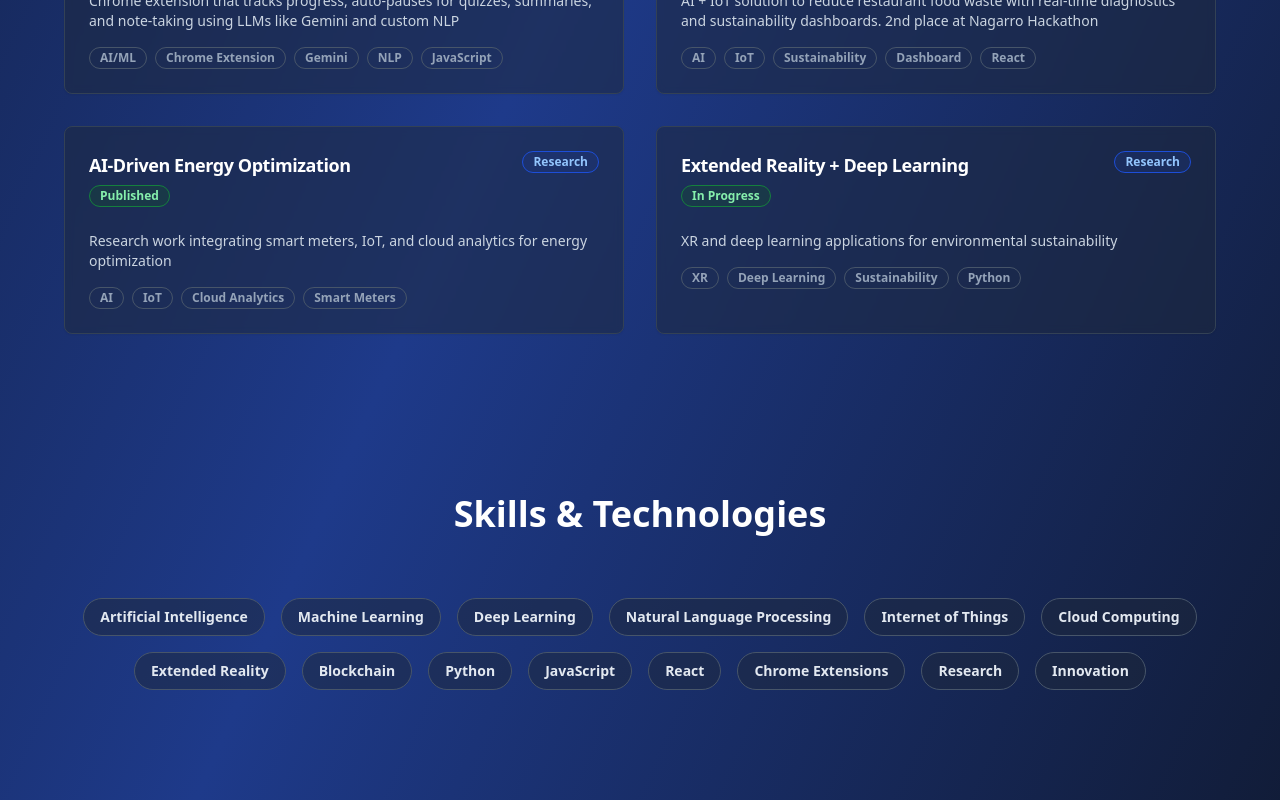
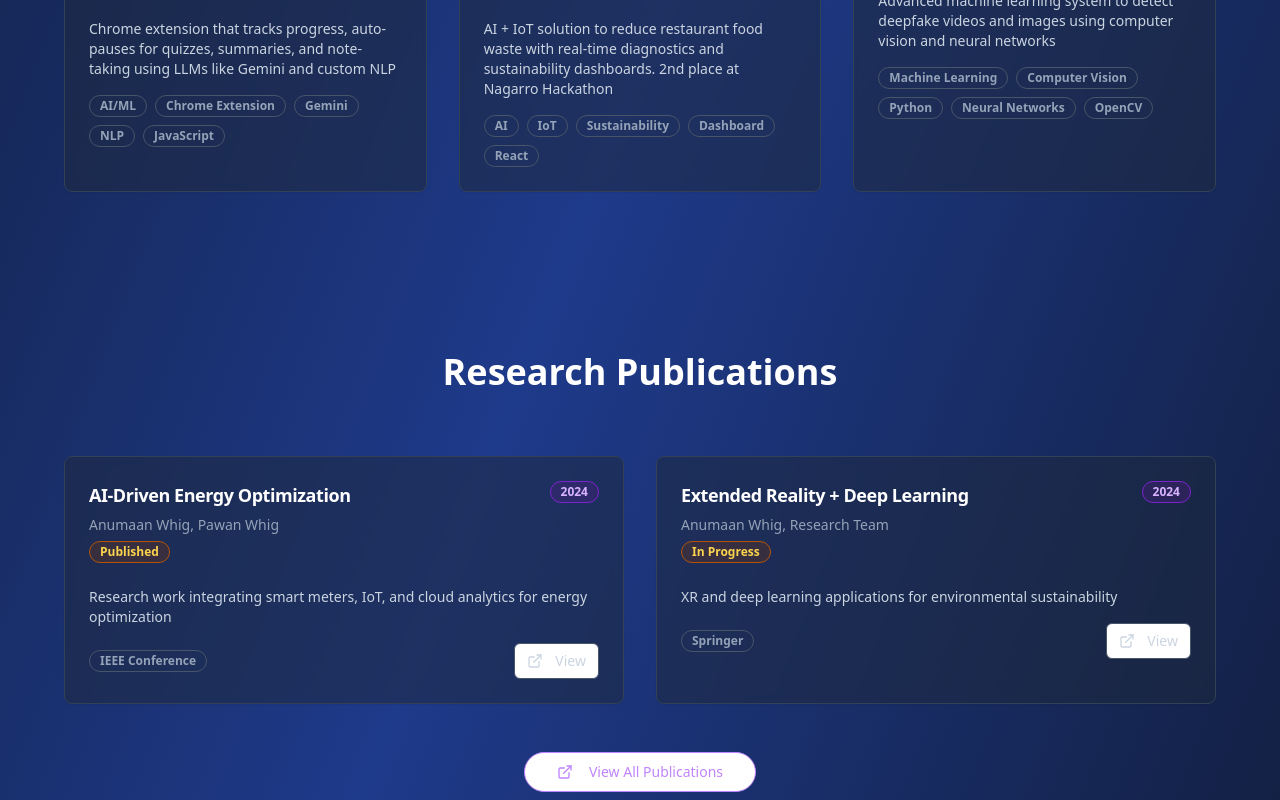
Before and after one commit to TheAnumaan/whig-portfolio-nexus, a React (Vite) app: page / in a window 1280 px wide. Shown: the part 1620-2420 px from the top of the page. Built offline with nearby package versions, Linux system fonts and the light colour scheme.

Commit message:
Refactor: Add research and project sections
- Added separate sections for research papers and projects.
- Fetched research papers from Google Scholar.
- Added "Deepfake Detector" to projects.
- Updated LinkedIn and GitHub links.

```diff
--- a/src/pages/Index.tsx
+++ b/src/pages/Index.tsx
@@ -31,18 +31,31 @@ const Index = () => {
     },
     {
       id: 3,
+      title: "Deepfake Detector",
+      description: "Advanced machine learning system to detect deepfake videos and images using computer vision and neural networks",
+      technologies: ["Machine Learning", "Computer Vision", "Python", "Neural Networks", "OpenCV"],
+      type: "AI/Security",
+      status: "Completed"
+    }
+  ]);
+
+  const [researchPapers, setResearchPapers] = useState([
+    {
+      id: 1,
       title: "AI-Driven Energy Optimization",
       description: "Research work integrating smart meters, IoT, and cloud analytics for energy optimization",
-      technologies: ["AI", "IoT", "Cloud Analytics", "Smart Meters"],
-      type: "Research",
+      authors: "Anumaan Whig, Pawan Whig",
+      publication: "IEEE Conference",
+      year: "2024",
       status: "Published"
     },
     {
-      id: 4,
+      id: 2,
       title: "Extended Reality + Deep Learning",
       description: "XR and deep learning applications for environmental sustainability",
-      technologies: ["XR", "Deep Learning", "Sustainability", "Python"],
-      type: "Research",
+      authors: "Anumaan Whig, Research Team",
+      publication: "Springer",
+      year: "2024",
       status: "In Progress"
     }
   ]);
@@ -51,7 +64,7 @@ const Index = () => {
     "Artificial Intelligence", "Machine Learning", "Deep Learning",
     "Natural Language Processing", "Internet of Things", "Cloud Computing",
     "Extended Reality", "Blockchain", "Python", "JavaScript", "React",
-    "Chrome Extensions", "Research", "Innovation"
+    "Chrome Extensions", "Research", "Innovation", "Computer Vision"
   ];
 
   const achievements = [
@@ -172,11 +185,19 @@ const Index = () => {
                 <Mail className="w-4 h-4 mr-2" />
                 Contact Me
               </Button>
-              <Button variant="outline" className="border-blue-400 text-blue-400 hover:bg-blue-400 hover:text-white px-8 py-3 rounded-full">
+              <Button
+                variant="outline"
+                className="border-blue-400 text-blue-400 hover:bg-blue-400 hover:text-white px-8 py-3 rounded-full"
+                onClick={() => window.open('https://github.com/TheAnumaan', '_blank')}
+              >
                 <Github className="w-4 h-4 mr-2" />
                 GitHub
               </Button>
-              <Button variant="outline" className="border-blue-400 text-blue-400 hover:bg-blue-400 hover:text-white px-8 py-3 rounded-full">
+              <Button
+                variant="outline"
+                className="border-blue-400 text-blue-400 hover:bg-blue-400 hover:text-white px-8 py-3 rounded-full"
+                onClick={() => window.open('https://www.linkedin.com/in/anumaan-whig-41556b323/', '_blank')}
+              >
                 <Linkedin className="w-4 h-4 mr-2" />
                 LinkedIn
               </Button>
@@ -263,10 +284,10 @@ const Index = () => {
             transition={{ duration: 0.8 }}
             viewport={{ once: true }}
           >
-            Projects & Research
+            Projects
           </motion.h2>
 
-          <div className="grid md:grid-cols-2 gap-8">
+          <div className="grid md:grid-cols-2 lg:grid-cols-3 gap-8">
             {projects.map((project, index) => (
               <motion.div
                 key={project.id}
@@ -302,6 +323,75 @@ const Index = () => {
                 </Card>
               </motion.div>
             ))}
+          </div>
+        </div>
+      </section>
+
+      {/* Research Section */}
+      <section className="py-20 px-4">
+        <div className="max-w-6xl mx-auto">
+          <motion.h2
+            className="text-4xl font-bold text-white text-center mb-16"
+            initial={{ opacity: 0, y: 30 }}
+            whileInView={{ opacity: 1, y: 0 }}
+            transition={{ duration: 0.8 }}
+            viewport={{ once: true }}
+          >
+            Research Publications
+          </motion.h2>
+
+          <div className="grid md:grid-cols-2 gap-8">
+            {researchPapers.map((paper, index) => (
+              <motion.div
+                key={paper.id}
+                initial={{ opacity: 0, y: 30 }}
+                whileInView={{ opacity: 1, y: 0 }}
+                transition={{ duration: 0.8, delay: index * 0.1 }}
+                viewport={{ once: true }}
+              >
+                <Card className="bg-slate-800/50 border-slate-700 backdrop-blur-sm hover:bg-slate-800/70 transition-all duration-300 h-full">
+                  <CardHeader>
+                    <div className="flex justify-between items-start">
+                      <CardTitle className="text-white text-lg">{paper.title}</CardTitle>
+                      <Badge className="bg-purple-900/30 text-purple-300 border-purple-700">
+                        {paper.year}
+                      </Badge>
+                    </div>
+                    <CardDescription className="text-slate-400">
+                      {paper.authors}
+                    </CardDescription>
+                    <Badge className="w-fit bg-amber-900/30 text-amber-300 border-amber-700">
+                      {paper.status}
+                    </Badge>
+                  </CardHeader>
+                  <CardContent>
+                    <CardDescription className="text-slate-300 mb-4">
+                      {paper.description}
+                    </CardDescription>
+                    <div className="flex items-center gap-2">
+                      <Badge variant="outline" className="text-xs border-slate-600 text-slate-400">
+                        {paper.publication}
+                      </Badge>
+                      <Button size="sm" variant="outline" className="ml-auto border-slate-600 text-slate-300 hover:bg-slate-700">
+                        <ExternalLink className="w-3 h-3 mr-1" />
+                        View
+                      </Button>
+                    </div>
+                  </CardContent>
+                </Card>
+              </motion.div>
+            ))}
+          </div>
+
+          <div className="text-center mt-12">
+            <Button
+              variant="outline"
+              className="border-purple-400 text-purple-400 hover:bg-purple-400 hover:text-white px-8 py-3 rounded-full"
+              onClick={() => window.open('https://scholar.google.com/citations?hl=en&user=-HqYBtEAAAAJ&view_op=list_works', '_blank')}
+            >
+              <ExternalLink className="w-4 h-4 mr-2" />
+              View All Publications
+            </Button>
           </div>
         </div>
       </section>
@@ -376,11 +466,17 @@ const Index = () => {
               <Mail className="w-4 h-4 mr-2" />
               Email
             </Button>
-            <Button className="bg-slate-700 hover:bg-slate-600 text-white px-6 py-3 rounded-full">
+            <Button
+              className="bg-slate-700 hover:bg-slate-600 text-white px-6 py-3 rounded-full"
+              onClick={() => window.open('https://www.linkedin.com/in/anumaan-whig-41556b323/', '_blank')}
+            >
               <Linkedin className="w-4 h-4 mr-2" />
               LinkedIn
             </Button>
-            <Button className="bg-slate-700 hover:bg-slate-600 text-white px-6 py-3 rounded-full">
+            <Button
+              className="bg-slate-700 hover:bg-slate-600 text-white px-6 py-3 rounded-full"
+              onClick={() => window.open('https://github.com/TheAnumaan', '_blank')}
+            >
               <Github className="w-4 h-4 mr-2" />
               GitHub
             </Button>
```
